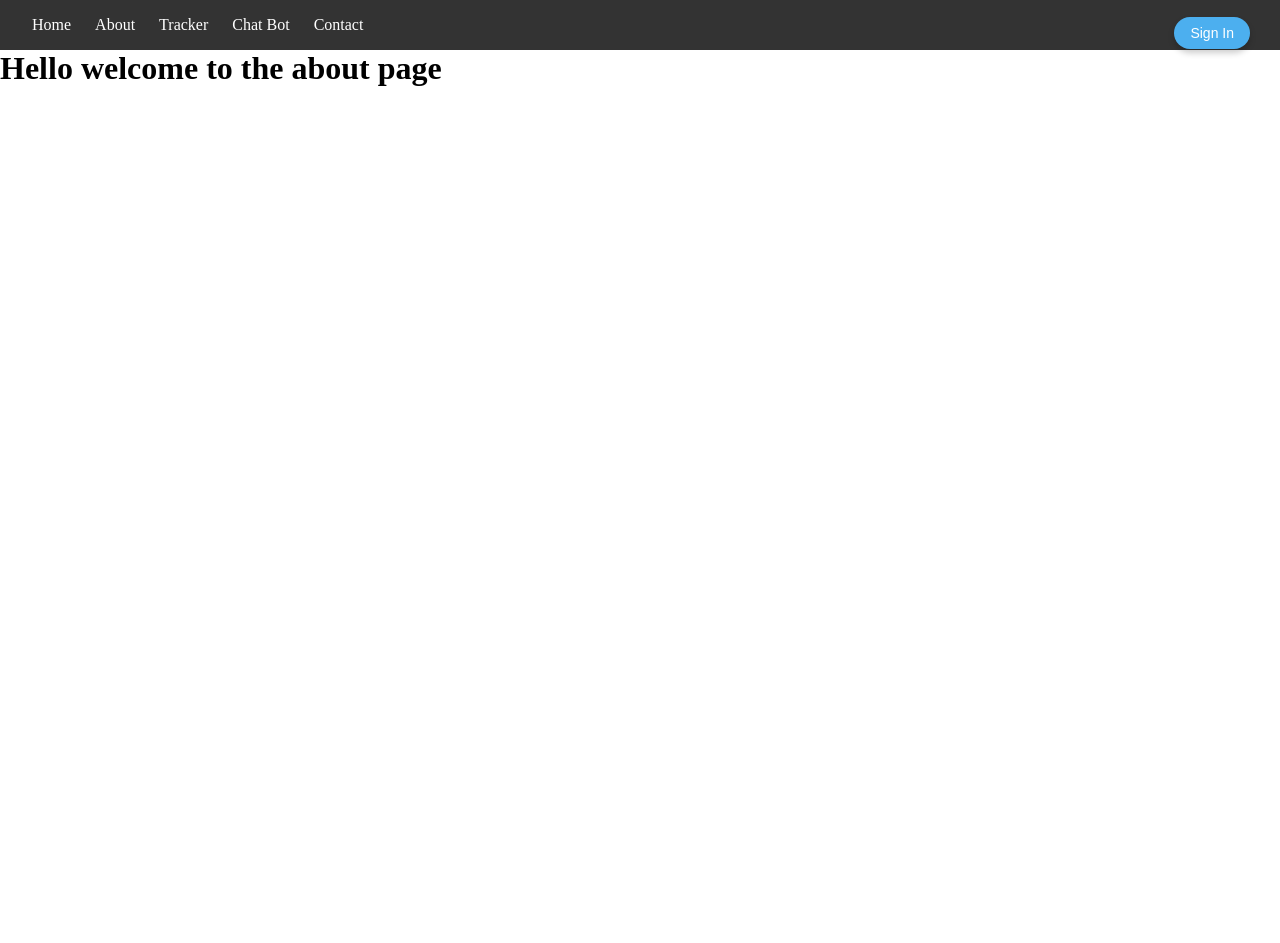
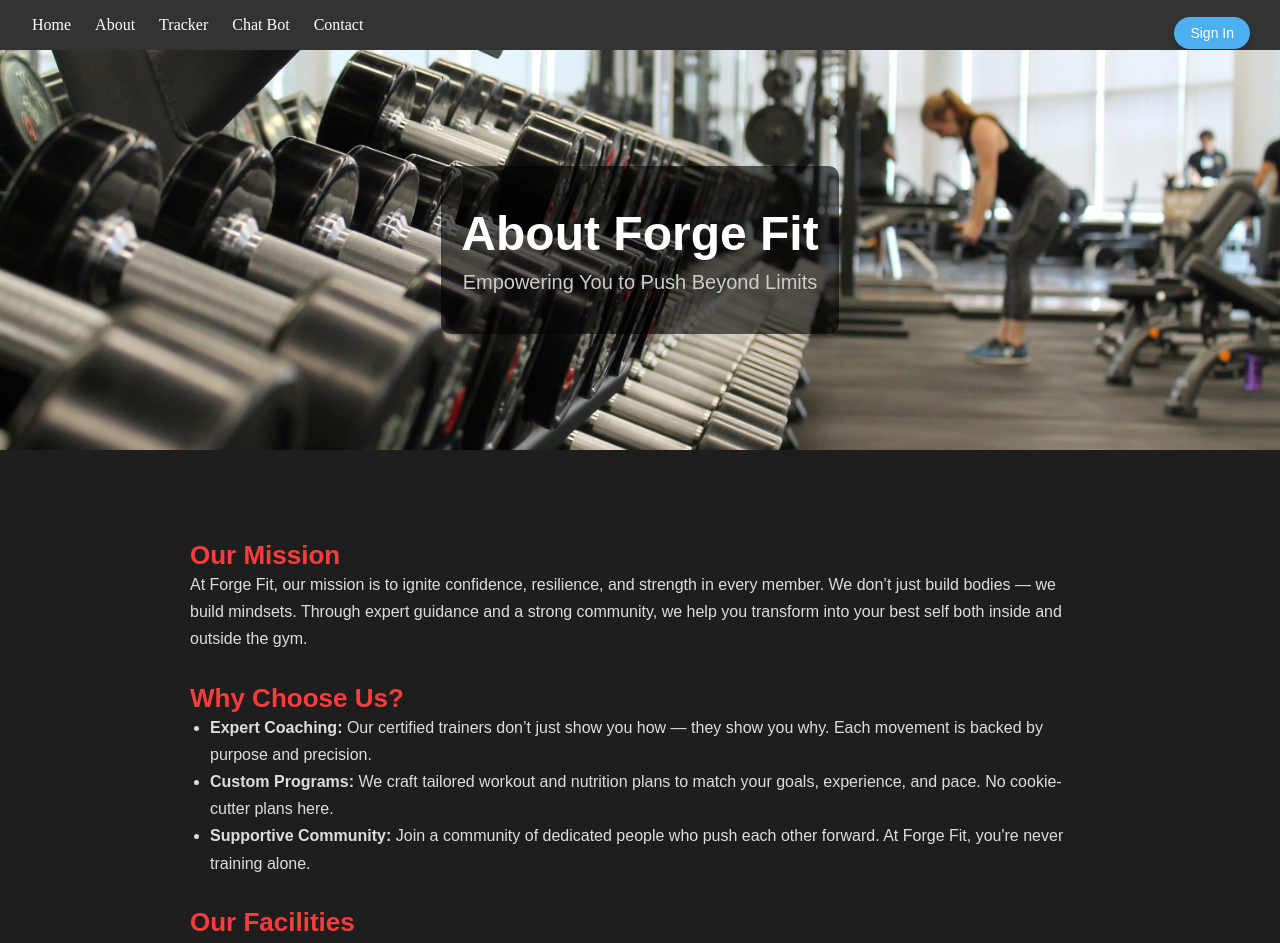
Before and after one commit to Amsan5941/ForgeFit, a React (Vite) app: page /about in a window 1280 px wide. Shown: the top 943 px of the page. Before the commit the page ends 800 px from the top, so only its background shows below. Built offline with nearby package versions, Linux system fonts and the light colour scheme.

Commit message:
Added about page information

```diff
--- a/src/Components/About/About.css
+++ b/src/Components/About/About.css
@@ -0,0 +1,68 @@
+.about-wrapper {
+  width: 100%;
+  overflow-x: hidden;
+  font-family: 'Arial', sans-serif;
+  background-color: #121212;
+  color: #f0f0f0;
+}
+
+/* Hero Section */
+.about-banner {
+  background-image: url('/src/assets/gym-banner.jpeg');
+  background-size: cover;
+  background-position: center;
+  background-repeat: no-repeat;
+  height: 400px;
+  position: relative;
+  display: flex;
+  align-items: center;
+  justify-content: center;
+}
+
+.banner-overlay {
+  background-color: rgba(0, 0, 0, 0.6); /* Dark overlay */
+  padding: 40px 20px;
+  border-radius: 10px;
+  text-align: center;
+}
+
+.about-title {
+  font-size: 48px;
+  font-weight: bold;
+  color: #fff;
+  margin-bottom: 10px;
+}
+
+.about-subtitle {
+  font-size: 20px;
+  color: #ccc;
+}
+
+/* Main Content Section */
+.about-section {
+  background-color: #1e1e1e;
+  padding: 60px 20px;
+}
+
+.about-content {
+  max-width: 900px;
+  margin: auto;
+}
+
+.about-content h2 {
+  color: #ff3c3c;
+  margin-top: 30px;
+  font-size: 26px;
+}
+
+.about-content p,
+.about-content li {
+  font-size: 16px;
+  line-height: 1.7;
+  color: #ddd;
+}
+
+.about-content ul {
+  list-style-type: disc;
+  padding-left: 20px;
+}
--- a/src/Components/About/About.jsx
+++ b/src/Components/About/About.jsx
@@ -1,11 +1,42 @@
-import React from 'react'
+import React from 'react';
+import './About.css';
 
 const About = () => {
   return (
-    <div>
-      <h1>Hello welcome to the about page</h1>
+    <div className="about-wrapper">
+      <section className="about-banner">
+        <div className="banner-overlay">
+          <h1 className="about-title">About Forge Fit</h1>
+          <p className="about-subtitle">Empowering You to Push Beyond Limits</p>
+        </div>
+      </section>
+
+      <section className="about-section">
+        <div className="about-content">
+          <h2>Our Mission</h2>
+          <p>
+            At Forge Fit, our mission is to ignite confidence, resilience, and strength in every member.
+            We don’t just build bodies — we build mindsets. Through expert guidance and a strong
+            community, we help you transform into your best self both inside and outside the gym.
+          </p>
+
+          <h2>Why Choose Us?</h2>
+          <ul>
+            <li><strong>Expert Coaching:</strong> Our certified trainers don’t just show you how — they show you why. Each movement is backed by purpose and precision.</li>
+            <li><strong>Custom Programs:</strong> We craft tailored workout and nutrition plans to match your goals, experience, and pace. No cookie-cutter plans here.</li>
+            <li><strong>Supportive Community:</strong> Join a community of dedicated people who push each other forward. At Forge Fit, you're never training alone.</li>
+          </ul>
+
+          <h2>Our Facilities</h2>
+          <p>
+            From state-of-the-art machines and free weights to recovery lounges and flexible training areas,
+            Forge Fit is equipped to support all training styles. Whether you prefer solo strength training,
+            HIIT classes, or one-on-one coaching, you’ll find everything you need in one powerful space.
+          </p>
+        </div>
+      </section>
     </div>
-  )
-}
+  );
+};
 
-export default About
+export default About;
```
Also changed, not shown: src/assets/gym-banner.jpeg (added).
